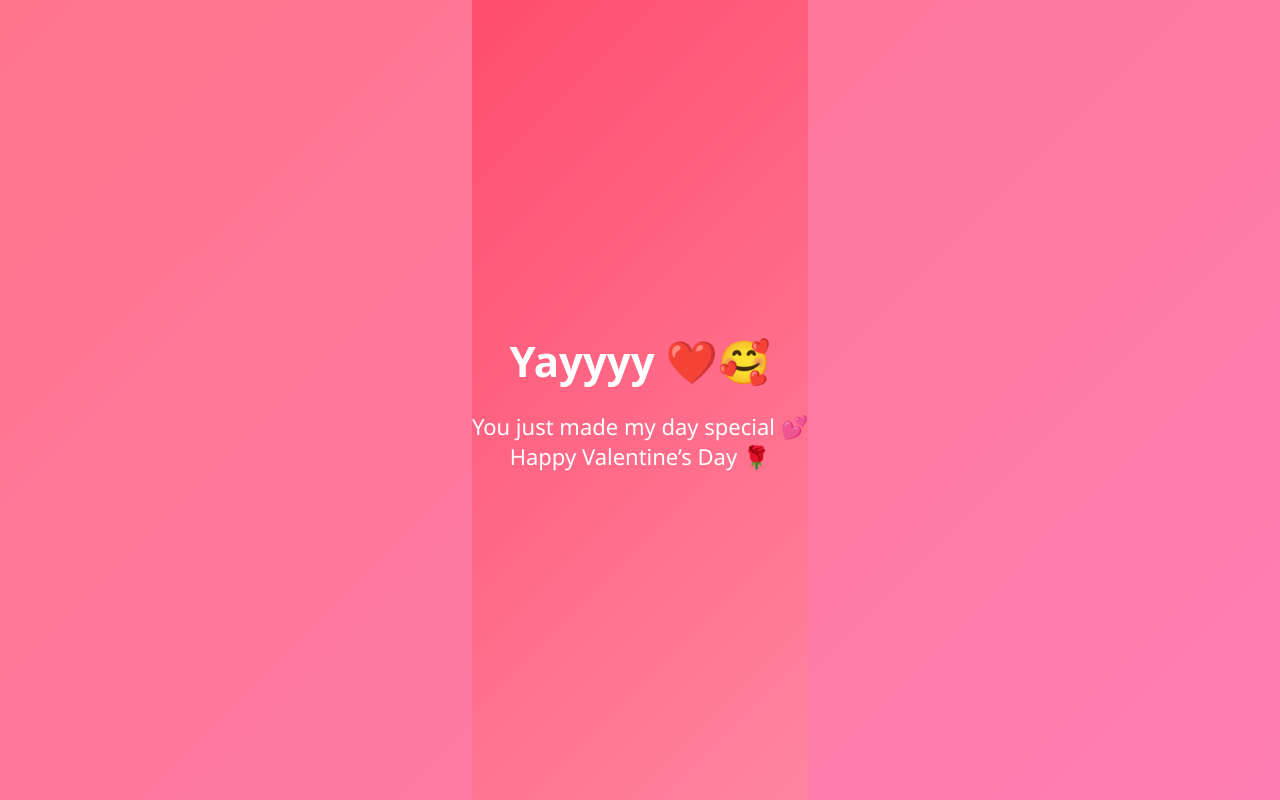
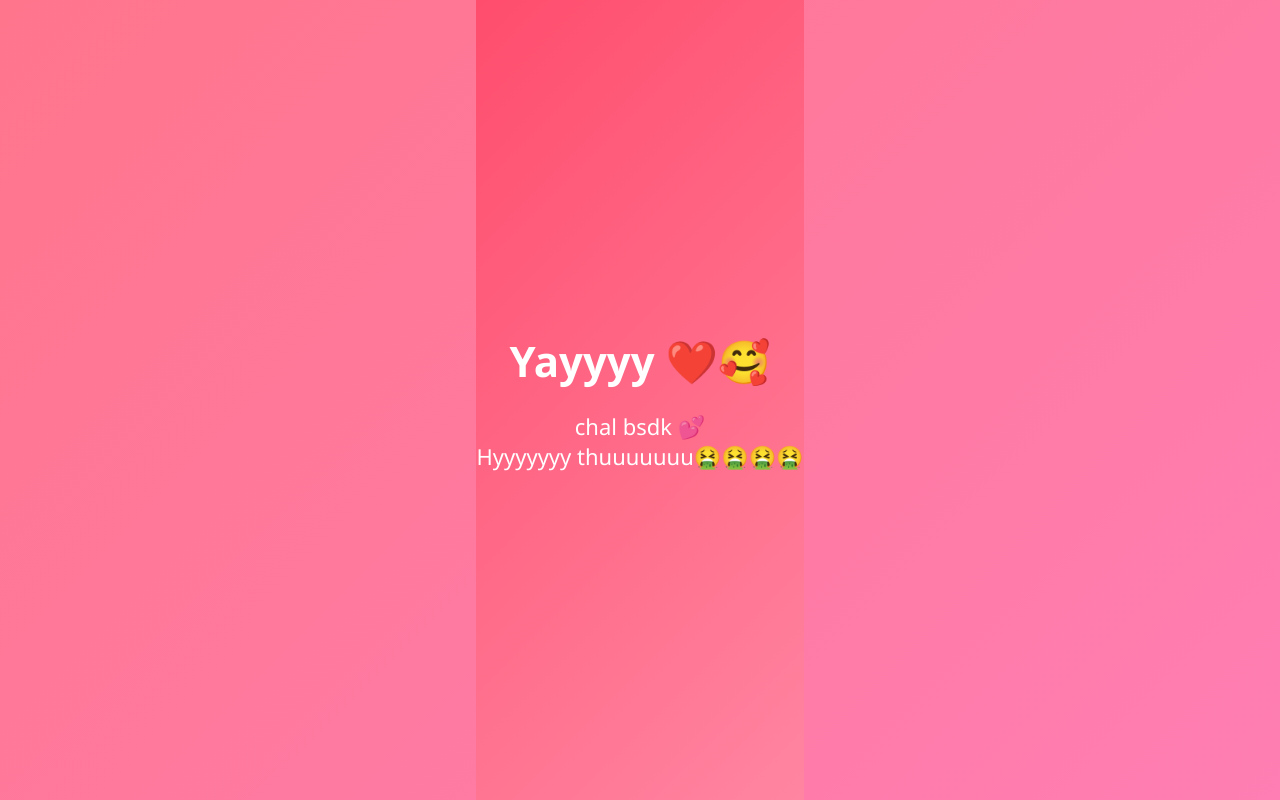
Before and after one commit to manojnehra556-netizen/Webdevelop, a plain HTML site: page templates/index.html in a window 1280 px wide. Both pictures are taken after a click on the button "Yes 💖". Drawn offline with Linux system fonts and the light colour scheme.

Commit message:
Update index.html

```diff
--- a/templates/index.html
+++ b/templates/index.html
@@ -81,7 +81,8 @@ button{
   <h1>Hey Love</h1>
   <p>
     From my heart to yours…
-    Will you be my Valentine? 💕
+    Will you be my bestfriend to girlfriend?💕
+
   </p>
 
   <div class="buttons">
@@ -106,8 +107,8 @@ function yesClicked(){
       <div>
         <h1 style="font-size:42px;">Yayyyy ❤️🥰</h1>
         <p style="font-size:22px;">
-          You just made my day special 💕<br>
-          Happy Valentine’s Day 🌹
+          chal bsdk 💕<br>
+          Hyyyyyyy thuuuuuuu🤮🤮🤮🤮
         </p>
       </div>
     </div>
```
